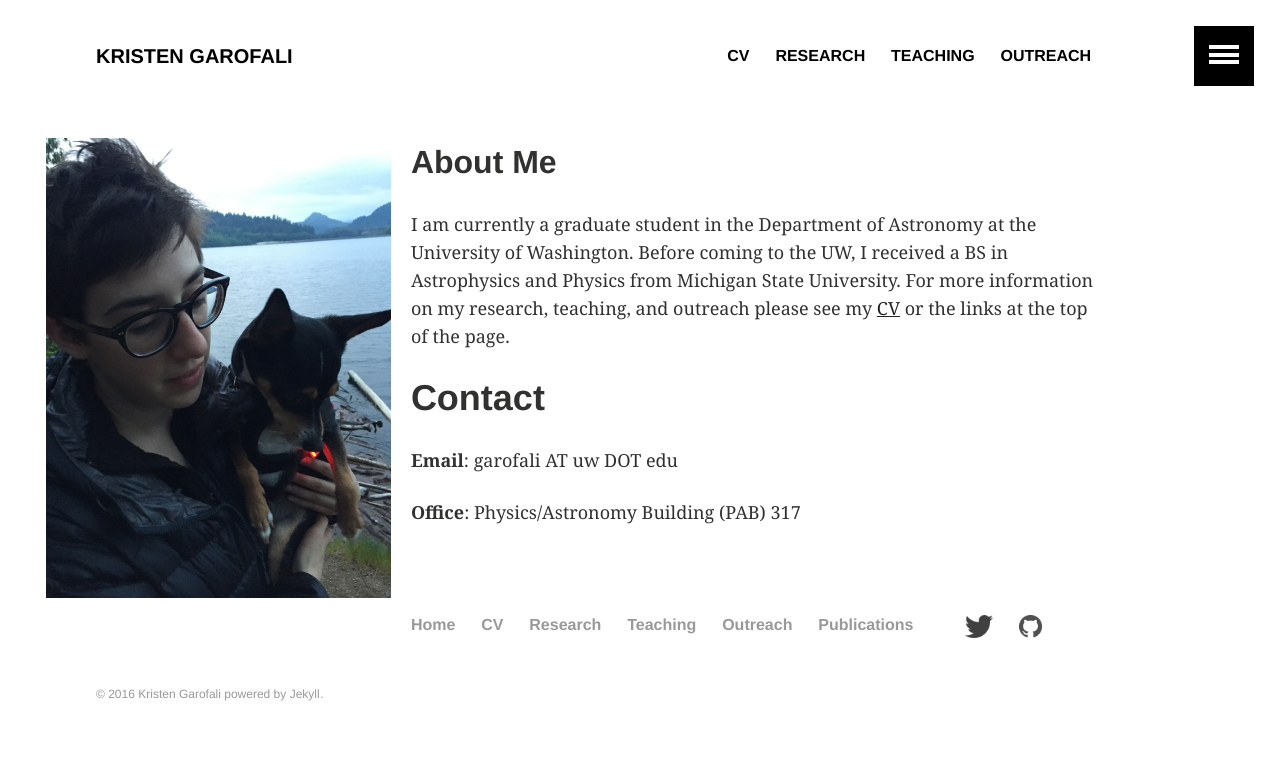
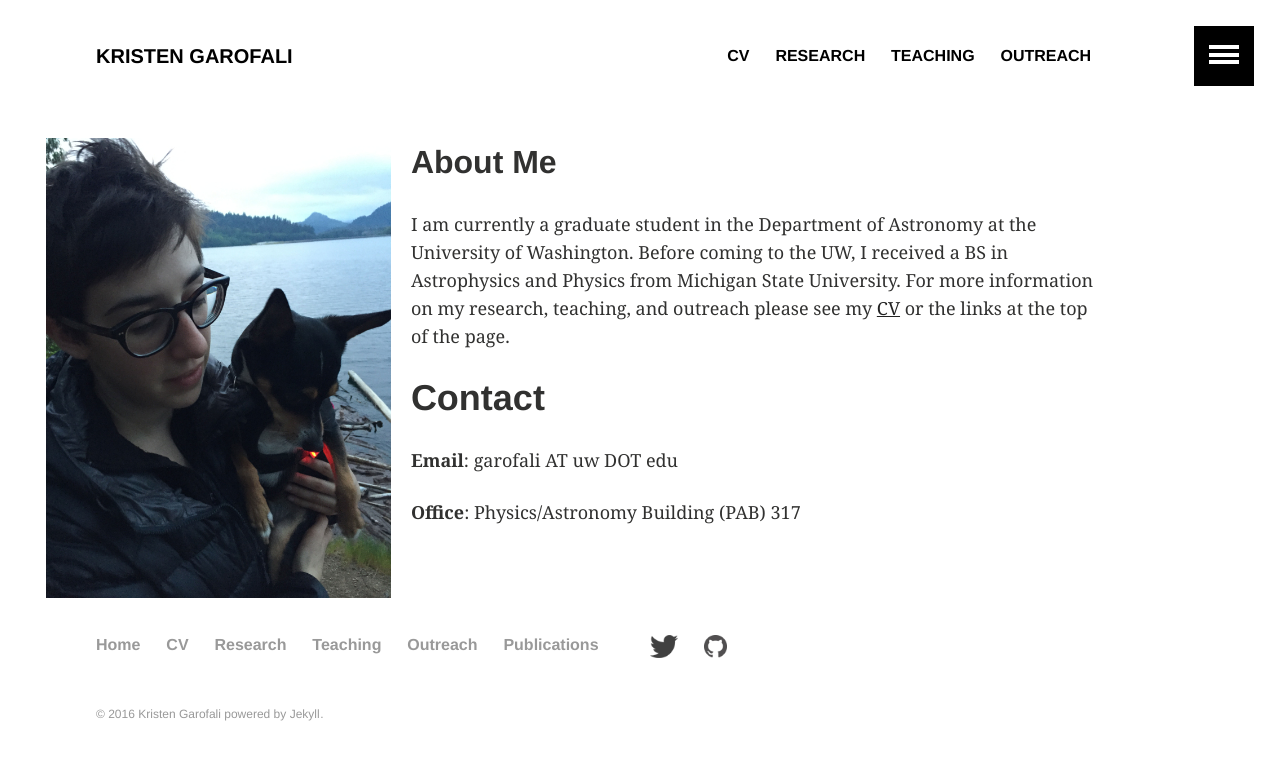
Before and after one commit to kgarofali/kgarofali.github.io, a Jekyll site: the page built from index.md, in a window 1280 px wide. Shown: the top 760 px of the page. Built offline with Jekyll 4.4.1, drawn with Linux system fonts in a browser that asks for light colours.

Commit message:
clear footer to prevent wrapping

```diff
--- a/_sass/_layout.scss
+++ b/_sass/_layout.scss
@@ -350,9 +350,11 @@
 	}
 }
 
+footer {
+  clear: both;
+}
 footer .menu-item li img {
   max-height: 23px;
-  clear: both;
   opacity: .75;
 }
 footer .menu-item li a:hover img, .menu-item li a:active {
```
